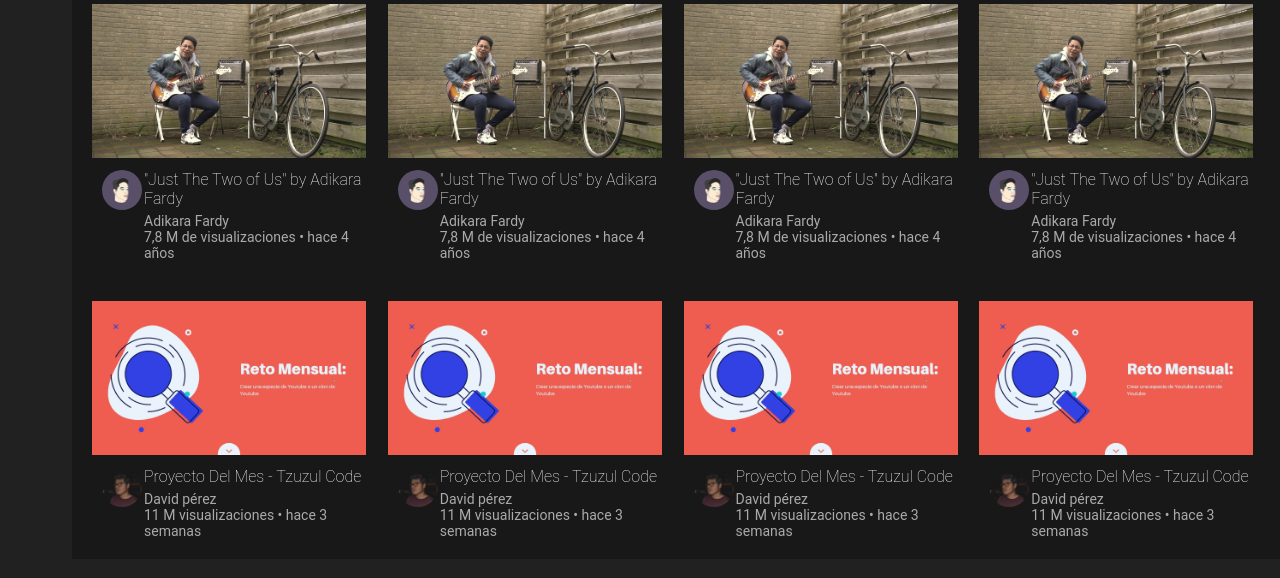
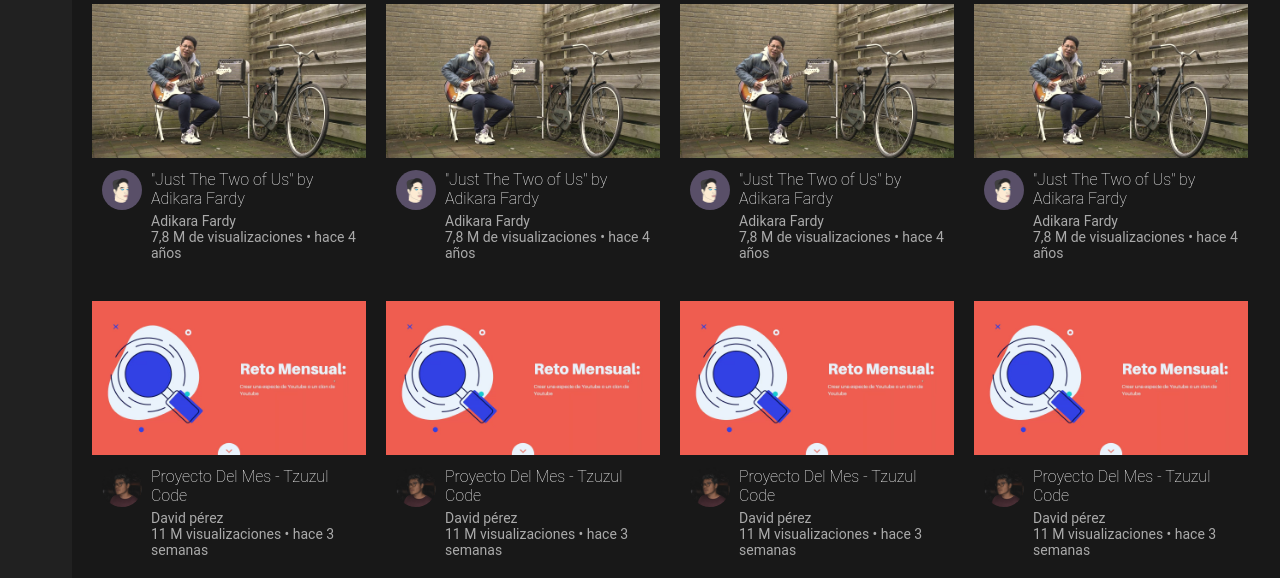
Before and after one commit to JustinRT1/proyectoYouTube, a plain HTML site: page index.html in a window 1280 px wide. Shown: the part 408-986 px from the top of the page. Drawn offline with nearby package versions, Linux system fonts and the light colour scheme.

Commit message:
[UPDATE] Correcion main

```diff
--- a/css/laptopRes.css
+++ b/css/laptopRes.css
@@ -163,7 +163,7 @@ body::-webkit-scrollbar-thumb {
 
 .main .grid-videos {
     display: grid;
-    gap: 40px 15px;
+    gap: 40px 8px;
     grid-template-columns: repeat(4, 1fr);
 }
 
@@ -201,7 +201,7 @@ body::-webkit-scrollbar-thumb {
 .main .grid-videos .container-media .info {
     margin-top: 10px;
     display: grid;
-    grid-template-columns: 52px auto;
+    grid-template-columns: 59px auto;
     grid-template-areas: "img titulo""img mas-info";
 }
 
```
